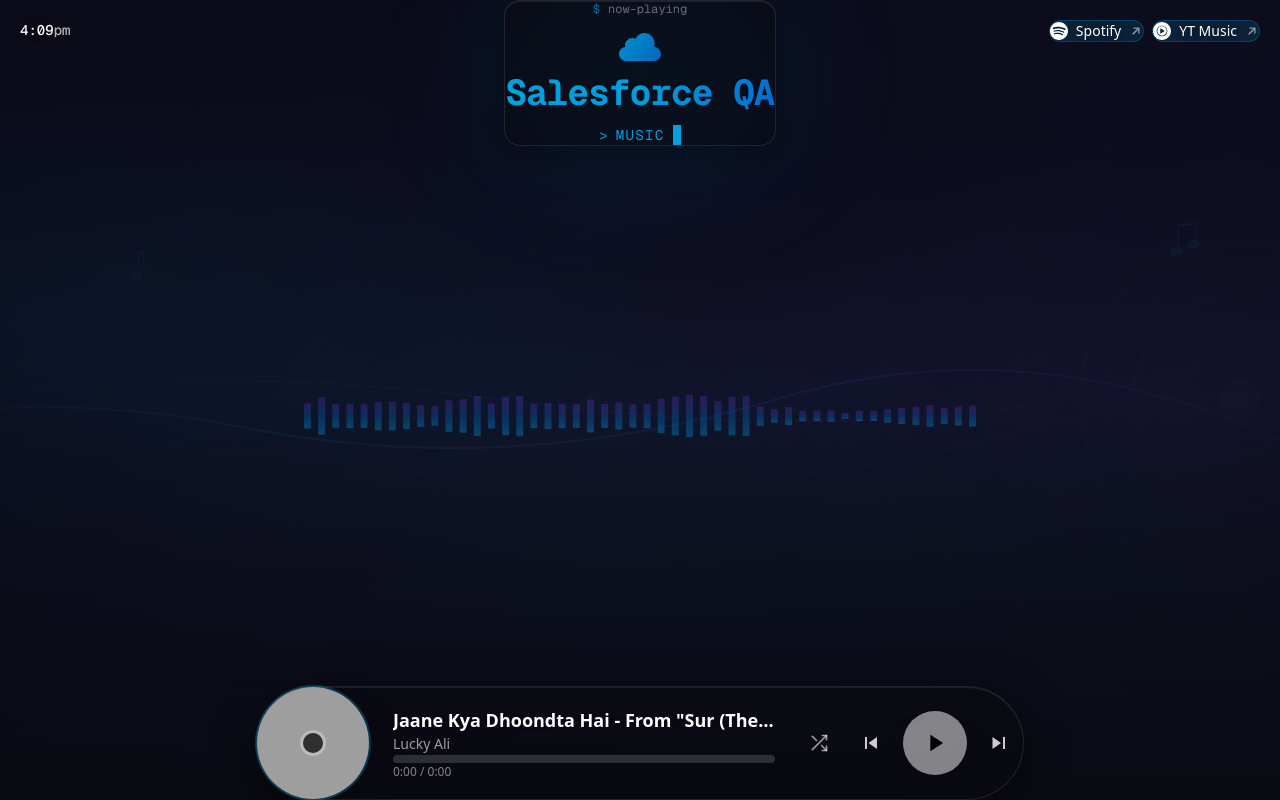
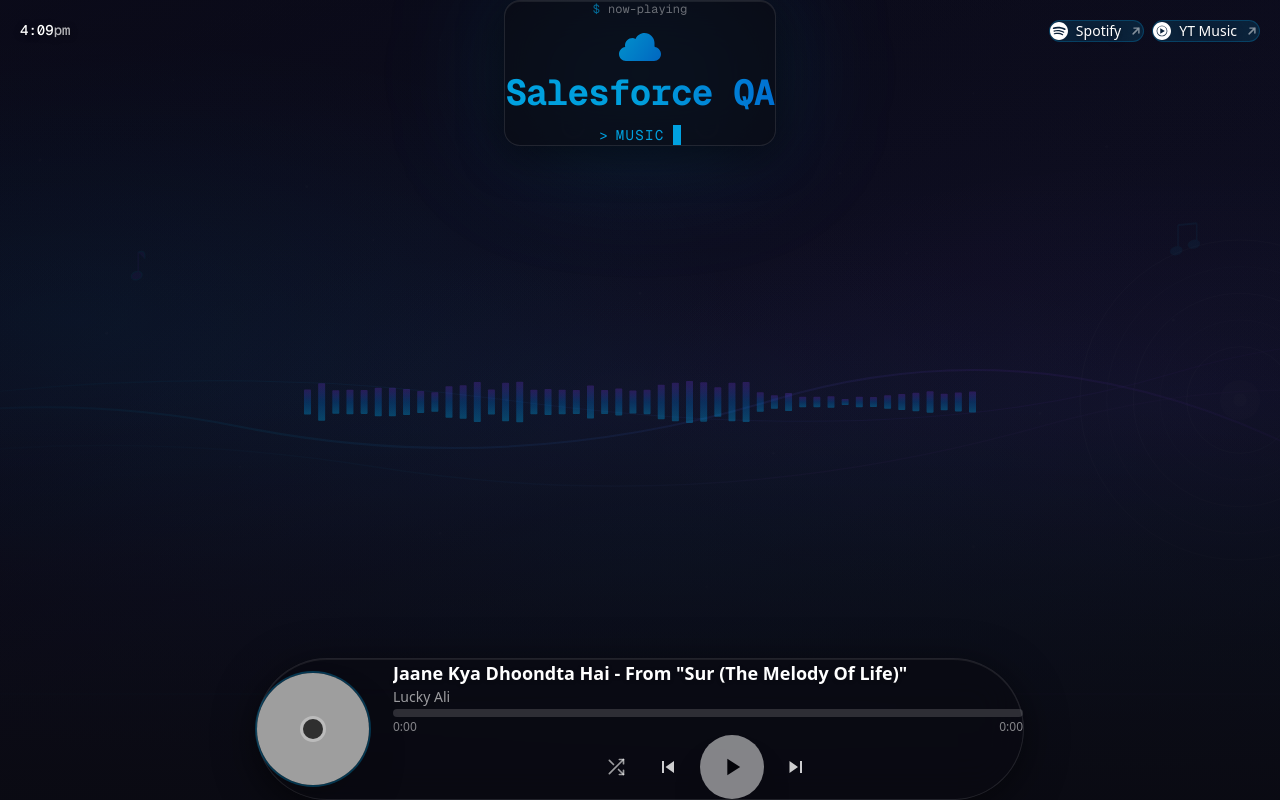
Before and after one commit to rakesh-attri/itguy-radio, a Next.js app: page / in a window 1280 px wide. Built offline with nearby package versions, Linux system fonts and the light colour scheme; grey boxes are pictures that could not be loaded.

Commit message:
feat: responsive player layout for mobile with touch seek support

```diff
--- a/src/app/globals.css
+++ b/src/app/globals.css
@@ -142,3 +142,13 @@
   opacity: 0;
   transition: opacity 0.2s ease;
 }
+
+/* Mobile: always show seek thumb */
+@media (max-width: 640px) {
+  .seek-thumb {
+    opacity: 1;
+  }
+  .seek-bar {
+    padding: 8px 0;
+  }
+}
--- a/src/components/Player.tsx
+++ b/src/components/Player.tsx
@@ -229,15 +229,21 @@
     }
   }, []);
 
+  const handleSeek = useCallback((clientX: number, currentTarget: HTMLElement) => {
+    const rect = currentTarget.getBoundingClientRect();
+    seekTo(Math.min(1, Math.max(0, (clientX - rect.left) / rect.width)));
+  }, [seekTo]);
+
   const progress = playerState.duration > 0 ? playerState.currentTime / playerState.duration : 0;
 
   return (
     <div className="w-full max-w-3xl">
       <div ref={containerRef} className="pointer-events-none absolute h-px w-px overflow-hidden opacity-0" />
 
-      <div className="glass group relative flex items-center gap-6 rounded-full p-5 pr-8">
+      {/* Mobile: stacked layout, Desktop: horizontal */}
+      <div className="glass group relative flex flex-col items-center gap-3 rounded-3xl p-4 sm:flex-row sm:items-center sm:gap-6 sm:rounded-full sm:p-5 sm:pr-8">
         {/* Album Art */}
-        <div className="relative h-28 w-28 shrink-0">
+        <div className="relative h-20 w-20 shrink-0 sm:h-28 sm:w-28">
           <div
             className="h-full w-full overflow-hidden rounded-full shadow-2xl ring-2 ring-[#00a1e0]/30"
             style={{
@@ -252,59 +258,69 @@
               />
             ) : (
               <div className="grid h-full w-full place-items-center bg-gradient-to-br from-[#00a1e0] via-[#0070d2] to-[#00509e]">
-                <svg width="40" height="40" viewBox="0 0 24 24" fill="white" className="opacity-90">
+                <svg width="32" height="32" viewBox="0 0 24 24" fill="white" className="opacity-90 sm:hidden">
+                  <path d="M12 3v10.55A4 4 0 1014 17V7h4V3z" />
+                </svg>
+                <svg width="40" height="40" viewBox="0 0 24 24" fill="white" className="opacity-90 hidden sm:block">
                   <path d="M12 3v10.55A4 4 0 1014 17V7h4V3z" />
                 </svg>
               </div>
             )}
           </div>
-          <div className="pointer-events-none absolute left-1/2 top-1/2 h-5 w-5 -translate-x-1/2 -translate-y-1/2 rounded-full bg-black/70 ring-3 ring-white/30" />
+          <div className="pointer-events-none absolute left-1/2 top-1/2 h-4 w-4 -translate-x-1/2 -translate-y-1/2 rounded-full bg-black/70 ring-2 ring-white/30 sm:h-5 sm:w-5 sm:ring-3" />
         </div>
 
-        {/* Track Info + Seek */}
-        <div className="min-w-0 flex-1">
-          <p className="truncate text-lg font-bold text-white drop-shadow-sm">{currentSong.title}</p>
-          <p className="truncate text-sm text-white/60">{currentSong.artist || currentSong.album}</p>
-          <div className="mt-3">
+        {/* Track Info + Seek + Controls - full width on mobile */}
+        <div className="flex w-full flex-col items-center gap-3 sm:w-auto sm:flex-1 sm:items-stretch sm:gap-0">
+          {/* Track Info */}
+          <div className="min-w-0 w-full text-center sm:text-left">
+            <p className="truncate text-base font-bold text-white drop-shadow-sm sm:text-lg">{currentSong.title}</p>
+            <p className="truncate text-xs text-white/60 sm:text-sm">{currentSong.artist || currentSong.album}</p>
+          </div>
+
+          {/* Seek Bar */}
+          <div className="mt-1 w-full sm:mt-3">
             <div
-              className="seek-bar group/bar relative h-2.5 w-full cursor-pointer"
+              className="seek-bar group/bar relative h-3 w-full cursor-pointer touch-none"
               role="slider"
               aria-label="Seek"
               aria-valuemin={0}
               aria-valuemax={100}
               aria-valuenow={Math.round(progress * 100)}
-              onClick={(e) => {
-                const rect = e.currentTarget.getBoundingClientRect();
-                seekTo(Math.min(1, Math.max(0, (e.clientX - rect.left) / rect.width)));
+              onClick={(e) => handleSeek(e.clientX, e.currentTarget)}
+              onTouchStart={(e) => handleSeek(e.touches[0].clientX, e.currentTarget)}
+              onTouchMove={(e) => {
+                e.preventDefault();
+                handleSeek(e.touches[0].clientX, e.currentTarget);
               }}
             >
-              <div className="progress-bar absolute inset-x-0 top-1/2 h-2 -translate-y-1/2 rounded-full">
+              <div className="progress-bar absolute inset-x-0 top-1/2 h-1.5 -translate-y-1/2 rounded-full sm:h-2">
                 <div className="progress-bar-fill h-full rounded-full" style={{ width: `${progress * 100}%` }} />
               </div>
               <div
-                className="seek-thumb absolute top-1/2 h-5 w-5 -translate-x-1/2 -translate-y-1/2 rounded-full bg-white shadow-lg"
+                className="seek-thumb absolute top-1/2 h-4 w-4 -translate-x-1/2 -translate-y-1/2 rounded-full bg-white shadow-lg sm:h-5 sm:w-5"
                 style={{ left: `${progress * 100}%` }}
               />
             </div>
-            <div className="mt-2 text-left text-xs tabular-nums text-white/50">
-              {formatTime(playerState.currentTime)} / {formatTime(playerState.duration)}
-            </div>
+            <div className="mt-1.5 flex justify-between text-[10px] tabular-nums text-white/50 sm:text-xs">
+              <span>{formatTime(playerState.currentTime)}</span>
+              <span>{formatTime(playerState.duration)}</span>
             </div>
           </div>
 
           {/* Controls */}
-        <div className="flex items-center gap-2">
+          <div className="flex items-center justify-center gap-1.5 sm:gap-2">
             <button
               type="button"
               aria-label={isShuffled ? 'Shuffle on' : 'Shuffle off'}
               onClick={toggleShuffle}
-            className={`grid h-10 w-10 place-items-center rounded-full transition active:scale-95 ${
+              className={`grid h-8 w-8 place-items-center rounded-full transition active:scale-95 sm:h-10 sm:w-10 ${
                 isShuffled
                   ? 'text-[#00a1e0] bg-[#00a1e0]/20'
                   : 'text-white/60 hover:bg-white/10 hover:text-white'
               }`}
             >
-            <svg width="20" height="20" viewBox="0 0 24 24" fill="none" stroke="currentColor" strokeWidth="2" strokeLinecap="round" strokeLinejoin="round">
+              <svg width="16" height="16" viewBox="0 0 24 24" fill="none" stroke="currentColor" strokeWidth="2" strokeLinecap="round" strokeLinejoin="round" className="sm:w-5 sm:h-5">
                 <polyline points="16 3 21 3 21 8" />
                 <line x1="4" y1="20" x2="21" y2="3" />
                 <polyline points="21 16 21 21 16 21" />
@@ -316,9 +332,9 @@
               type="button"
               aria-label="Previous track"
               onClick={playPrev}
-            className="grid h-12 w-12 place-items-center rounded-full text-white/80 transition hover:bg-[#00a1e0]/20 hover:text-white active:scale-95"
+              className="grid h-10 w-10 place-items-center rounded-full text-white/80 transition hover:bg-[#00a1e0]/20 hover:text-white active:scale-95 sm:h-12 sm:w-12"
             >
-            <svg width="24" height="24" viewBox="0 0 24 24" fill="currentColor">
+              <svg width="20" height="20" viewBox="0 0 24 24" fill="currentColor" className="sm:w-6 sm:h-6">
                 <path d="M6 6h2v12H6zm3.5 6l8.5 6V6z" />
               </svg>
             </button>
@@ -328,14 +344,14 @@
               aria-pressed={playerState.playing}
               onClick={togglePlay}
               disabled={!playerState.ready}
-            className="grid h-16 w-16 place-items-center rounded-full bg-white text-black shadow-2xl transition hover:scale-105 active:scale-95 disabled:opacity-50"
+              className="grid h-12 w-12 place-items-center rounded-full bg-white text-black shadow-2xl transition hover:scale-105 active:scale-95 disabled:opacity-50 sm:h-16 sm:w-16"
             >
               {playerState.playing ? (
-              <svg width="28" height="28" viewBox="0 0 24 24" fill="currentColor">
+                <svg width="22" height="22" viewBox="0 0 24 24" fill="currentColor" className="sm:w-7 sm:h-7">
                   <path d="M7 5h4v14H7zm6 0h4v14h-4z" />
                 </svg>
               ) : (
-              <svg width="28" height="28" viewBox="0 0 24 24" fill="currentColor">
+                <svg width="22" height="22" viewBox="0 0 24 24" fill="currentColor" className="sm:w-7 sm:h-7">
                   <path d="M8 5v14l11-7z" />
                 </svg>
               )}
@@ -344,14 +360,15 @@
               type="button"
               aria-label="Next track"
               onClick={playNext}
-            className="grid h-12 w-12 place-items-center rounded-full text-white/80 transition hover:bg-[#00a1e0]/20 hover:text-white active:scale-95"
+              className="grid h-10 w-10 place-items-center rounded-full text-white/80 transition hover:bg-[#00a1e0]/20 hover:text-white active:scale-95 sm:h-12 sm:w-12"
             >
-            <svg width="24" height="24" viewBox="0 0 24 24" fill="currentColor">
+              <svg width="20" height="20" viewBox="0 0 24 24" fill="currentColor" className="sm:w-6 sm:h-6">
                 <path d="M16 6h2v12h-2zm-2 6L5.5 6v12z" />
               </svg>
             </button>
           </div>
         </div>
       </div>
+    </div>
   );
 }
```
Lines whose indentation alone changed are shown as unchanged.
